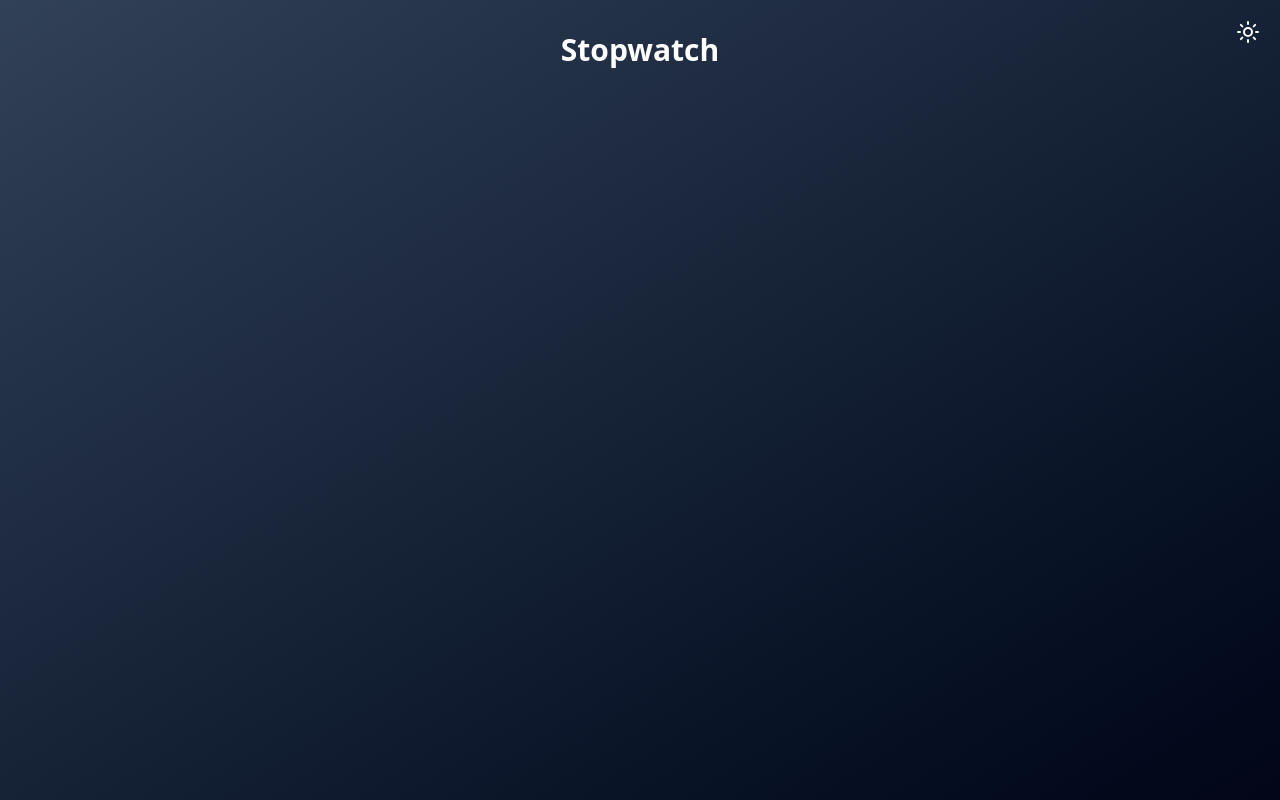
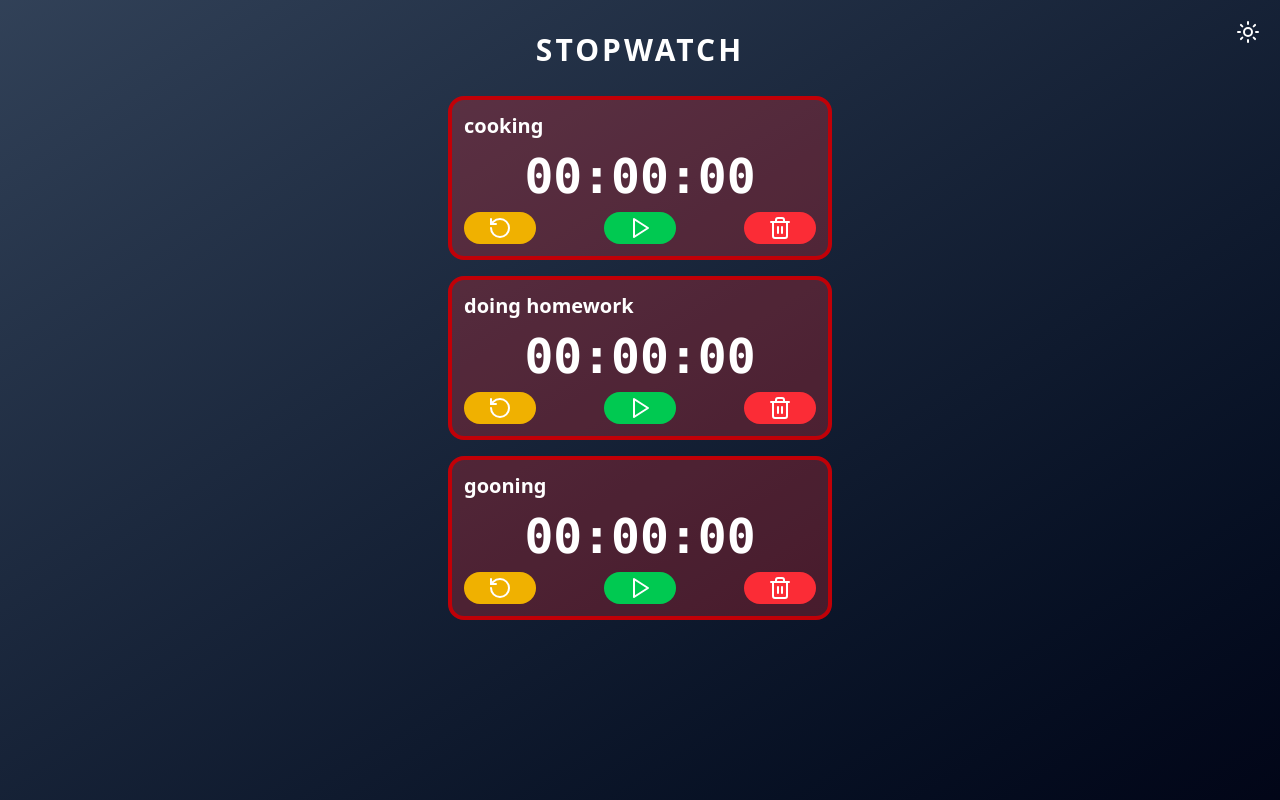
Before and after one commit to adiruPrima/react-stopwatch, a React (Vite) app: page / in a window 1280 px wide. Built offline with nearby package versions, Linux system fonts and the light colour scheme.

Commit message:
style card component

```diff
--- a/package.json
+++ b/package.json
@@ -10,6 +10,9 @@
     "preview": "vite preview"
   },
   "dependencies": {
+    "@dnd-kit/core": "^6.3.1",
+    "@dnd-kit/sortable": "^10.0.0",
+    "@dnd-kit/utilities": "^3.2.2",
     "@tailwindcss/vite": "^4.0.6",
     "lucide-react": "^0.475.0",
     "react": "^19.0.0",
--- a/src/App.jsx
+++ b/src/App.jsx
@@ -26,9 +26,9 @@ function App() {
           <h1
             className={`${
               theme ? "text-black" : "text-white"
-            } text-3xl font-bold text-center`}
+            } text-3xl font-semibold tracking-widest text-center`}
           >
-            Stopwatch
+            STOPWATCH
           </h1>
           <StopwatchDeck />
         </div>
--- /dev/null
+++ b/src/components/StopwatchCard.jsx
@@ -0,0 +1,51 @@
+import { useContext } from "react";
+import { ThemeContext } from "../App";
+import { Pause, Play, RotateCcw, Trash2 } from "lucide-react";
+
+/* eslint-disable react/prop-types */
+function StopwatchCard({ title, status }) {
+  let bgColor = "";
+  let borderColor = "";
+  if (status === "stop") {
+    bgColor = "bg-red-500/25";
+    borderColor = "border-red-700";
+  } else if (status === "play") {
+    bgColor = "bg-green-500/25";
+    borderColor = "border-green-700";
+  } else {
+    bgColor = "bg-yellow-500/25";
+    borderColor = "border-yellow-700";
+  }
+
+  const { theme } = useContext(ThemeContext);
+
+  return (
+    <li className={`${bgColor}  ${borderColor} border-4 rounded-2xl p-3 w-96`}>
+      <h2
+        className={`${theme ? "text-black" : "text-white"} font-bold text-xl`}
+      >
+        {title}
+      </h2>
+      <p
+        className={`${
+          theme ? "text-black" : "text-white"
+        } font-semibold text-5xl font-mono text-center my-3`}
+      >
+        00:00:00
+      </p>
+      <div className="flex justify-between">
+        <button className="bg-yellow-500 py-1 px-6 rounded-full cursor-pointer">
+          <RotateCcw />
+        </button>
+        <button className="bg-green-500 py-1 px-6 rounded-full cursor-pointer">
+          {status === "play" || status === "stop" ? <Play /> : <Pause />}
+        </button>
+        <button className="bg-red-500 py-1 px-6 rounded-full cursor-pointer">
+          <Trash2 />
+        </button>
+      </div>
+    </li>
+  );
+}
+
+export default StopwatchCard;
--- a/src/components/StopwatchDeck.jsx
+++ b/src/components/StopwatchDeck.jsx
@@ -1,9 +1,40 @@
+import { useRef, useState } from "react";
 import { usePersistedState } from "../hooks/usePersistedState";
+import StopwatchCard from "./StopwatchCard";
 
 function StopwatchDeck() {
-  const [items, setItems] = usePersistedState("items", []);
+  const [items, setItems] = useState([
+    { id: 1, title: "cooking", status: "stop" },
+    { id: 2, title: "doing homework", status: "stop" },
+    { id: 3, title: "gooning", status: "stop" },
+  ]);
 
-  return <ul className="m-7 flex flex-col gap-4"></ul>;
+  const id = useRef(items.length + 1);
+
+  console.log(items);
+
+  function add(formData) {
+    const title = formData.get("title");
+    if (title) {
+      setItems((prev) => [
+        ...prev,
+        {
+          id: id.current,
+          title: title,
+          status: "stop",
+        },
+      ]);
+      id.current++;
+    }
+  }
+
+  return (
+    <ul className="m-7 flex flex-col gap-4 items-center">
+      {items.map((item) => (
+        <StopwatchCard key={item.id} title={item.title} status={item.status} />
+      ))}
+    </ul>
+  );
 }
 
 export default StopwatchDeck;
```
Also changed, not shown: 1 other file (tests, documents, lock files or other folders).
